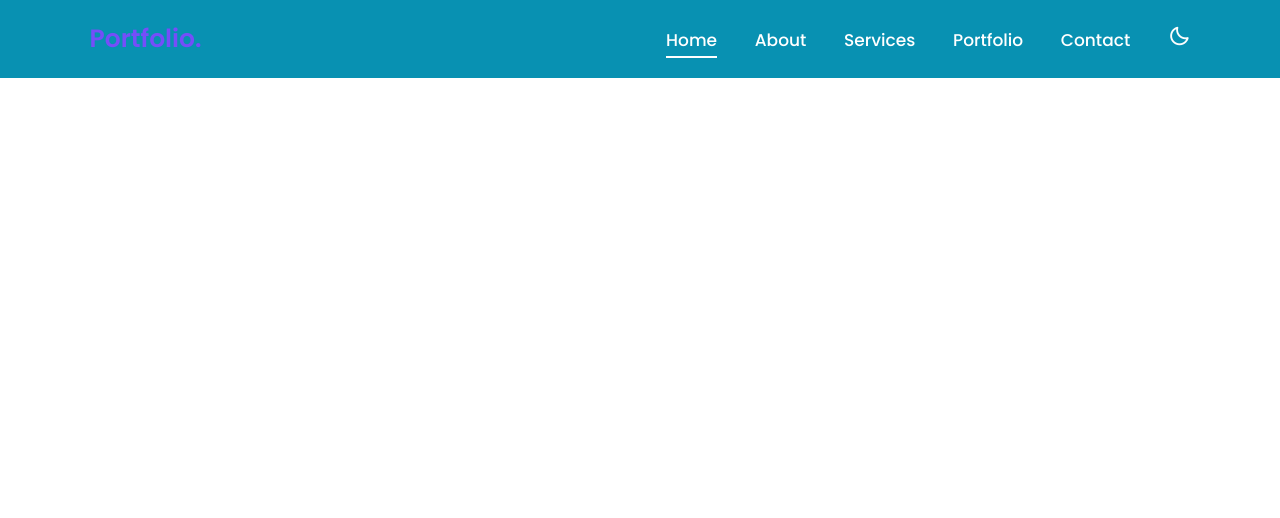
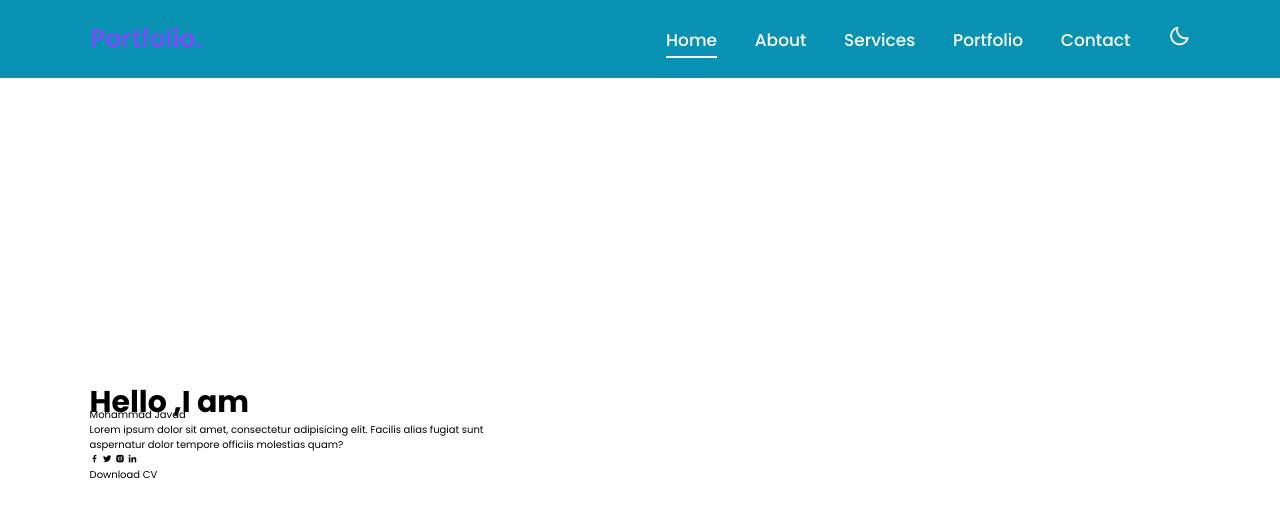
Before and after one commit to mjr0924/Responsive_Personal_Portfolio_website, a website: page src/index.html in a window 1280 px wide. Drawn offline with nearby package versions, Linux system fonts and the light colour scheme.

Commit message:
style home section

```diff
--- a/src/index.html
+++ b/src/index.html
@@ -24,9 +24,23 @@
             <a href="#contact">Contact</a>
             <i class="bx bx-moon text-4xl text-white-color cursor-pointer" id="darkMode-icon"></i>
         </nav>
-
     </div>
-
+    <!-- home section design -->
+    <section class="home min-h-screen pt-40 px-[7%] pb-8 flex items-center" id="home">
+        <div class="home-content max-w-2xl">
+            <h3 class="text-5xl font-bold leading-[.3]">Hello ,I am</h3>
+            <h1>Mohammad Javad</h1>
+            <p>Lorem ipsum dolor sit amet, consectetur adipisicing elit. Facilis alias fugiat sunt aspernatur dolor
+                tempore officiis molestias quam?</p>
+            <div class="social-media">
+                <a href="#"><i class="bx bxl-facebook"></i></a>
+                <a href="#"><i class="bx bxl-twitter"></i></a>
+                <a href="#"><i class="bx bxl-instagram-alt"></i></a>
+                <a href="#"><i class="bx bxl-linkedin"></i></a>
+            </div>
+            <a href="#" class="btn">Download CV</a>
+        </div>
+    </section>
 
 
     <script src="./script.js"></script>
```
Also changed, not shown: dist/output.css.
